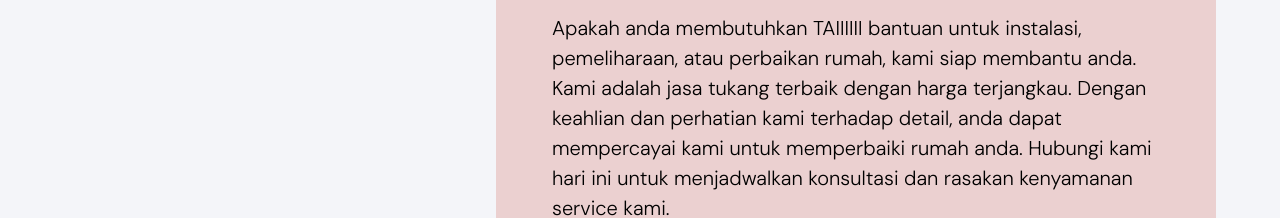
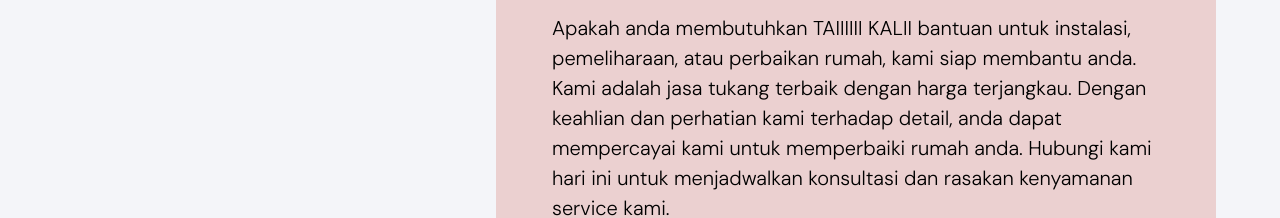
Before and after one commit to bntngbgs/ahmad-nukang, a website built with Vite: page index.html in a window 1280 px wide. Shown: the part 738-956 px from the top of the page. Built offline with nearby package versions, Linux system fonts and the light colour scheme; files whose address does not match are found by name.

Commit message:
add words

```diff
--- a/index.html
+++ b/index.html
@@ -56,7 +56,7 @@
             <span class="text text-morph"></span>
           </h1>
           <p>
-            Apakah anda membutuhkan TAIIIIII bantuan untuk instalasi,
+            Apakah anda membutuhkan TAIIIIII KALII bantuan untuk instalasi,
             pemeliharaan, atau perbaikan rumah, kami siap membantu anda. Kami
             adalah jasa tukang terbaik dengan harga terjangkau. Dengan keahlian
             dan perhatian kami terhadap detail, anda dapat mempercayai kami
```
